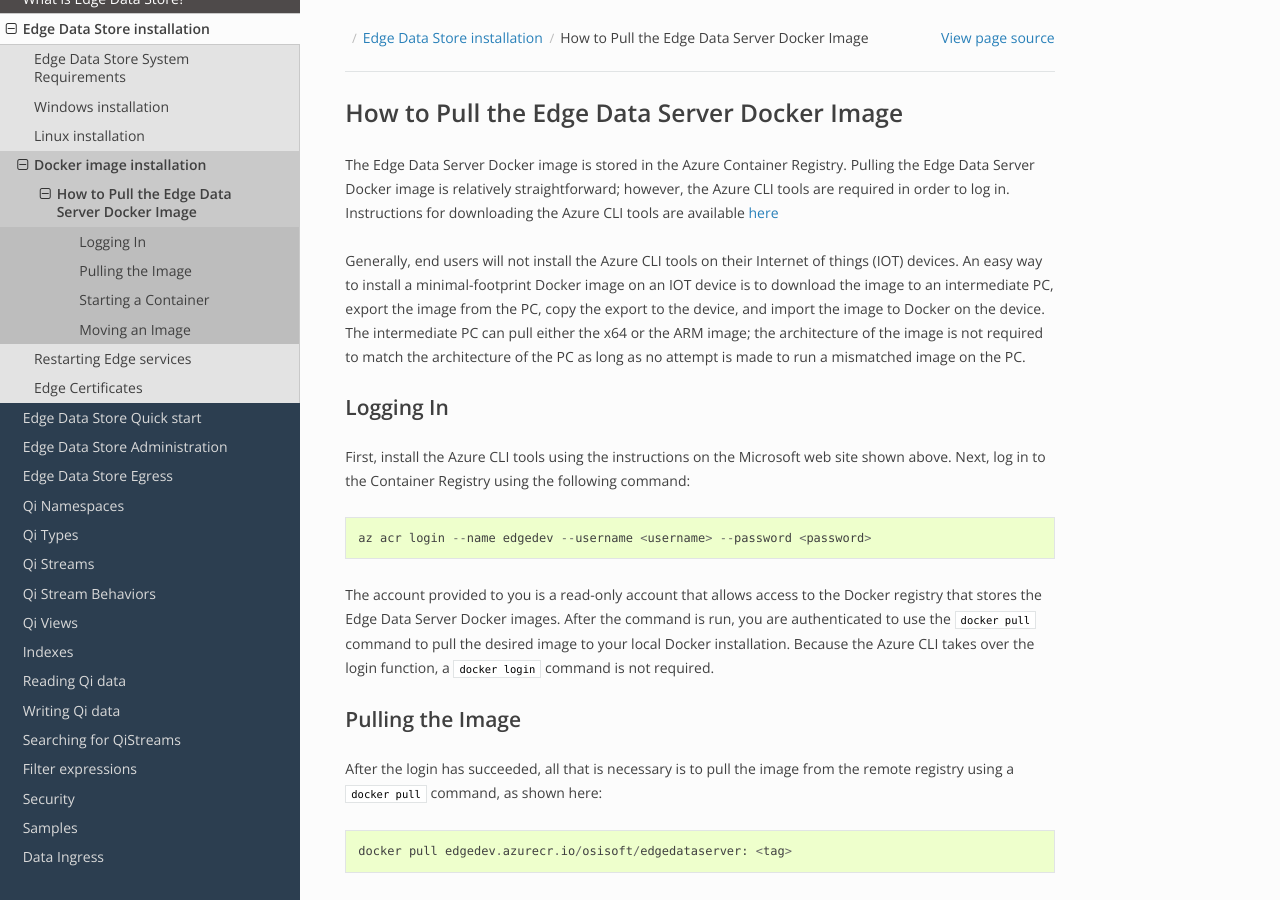
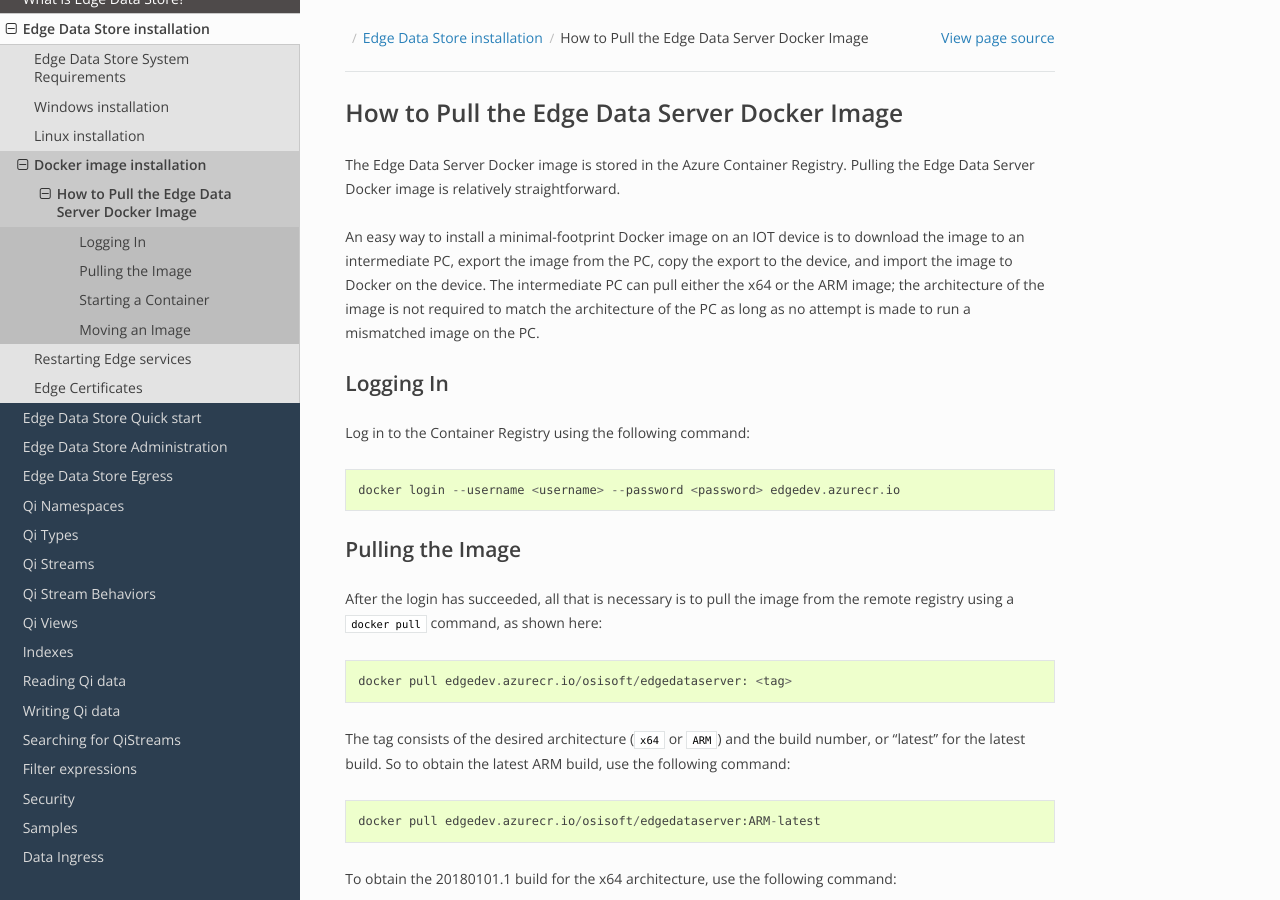
Before and after one commit to fgasparro/EdgeDS-Docs, a Sphinx documentation site: the page built from docs/Edge_Docker_Inst.rst, in a window 1280 px wide and 900 px high. Built offline with Sphinx 7.4.7 and the Read the Docs theme 2.0.0, drawn with Linux system fonts in a browser that asks for light colours.

Commit message:
Update Edge_Docker_Inst.rst

```diff
--- a/docs/Edge_Docker_Inst.rst
+++ b/docs/Edge_Docker_Inst.rst
@@ -4,10 +4,9 @@ How to Pull the Edge Data Server Docker Image
 =============================================
 
 The Edge Data Server Docker image is stored in the Azure Container Registry. Pulling the Edge Data Server Docker image
-is relatively straightforward; however, the Azure CLI tools are required in order to log in. Instructions
-for downloading the Azure CLI tools are available `here <https://docs.microsoft.com/en-us/cli/azure/install-azure-cli?view=azure-cli-latest>`_
+is relatively straightforward.
 
-Generally, end users will not install the Azure CLI tools on their Internet of things (IOT) devices. An easy way
+An easy way
 to install a minimal-footprint Docker image on an IOT device is to download the image to an intermediate
 PC, export the image from the PC, copy the export to the device, and import the image to Docker on the device. The
 intermediate PC can pull either the x64 or the ARM image; the architecture of the image is not required to match the
@@ -16,17 +15,13 @@ architecture of the PC as long as no attempt is made to run a mismatched image o
 Logging In
 ----------
 
-First, install the Azure CLI tools using the instructions on the Microsoft web site shown above. Next, log in to the
-Container Registry using the following command:
+Log in to the Container Registry using the following command:
 
 ::
 
-  az acr login --name edgedev --username <username> --password <password>
+  docker login --username <username> --password <password> edgedev.azurecr.io
 
-The account provided to you is a read-only account that allows access to the Docker registry that stores the Edge
-Data Server Docker images. After the command is run, you are authenticated to use the ``docker pull`` command to pull
-the desired image to your local Docker installation. Because the Azure CLI takes over the login function, a
-``docker login`` command is not required.
+
 
 Pulling the Image
 -----------------
```
